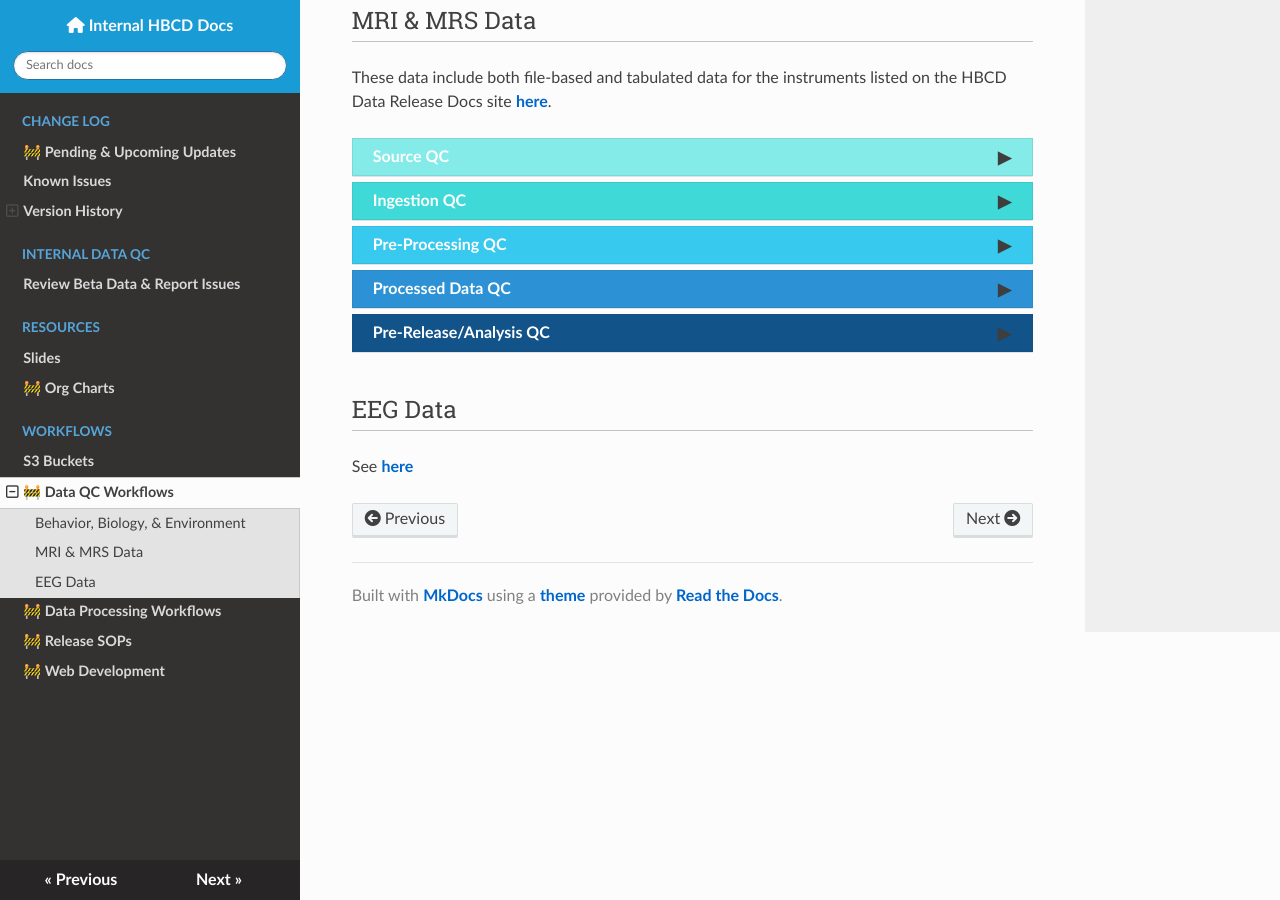
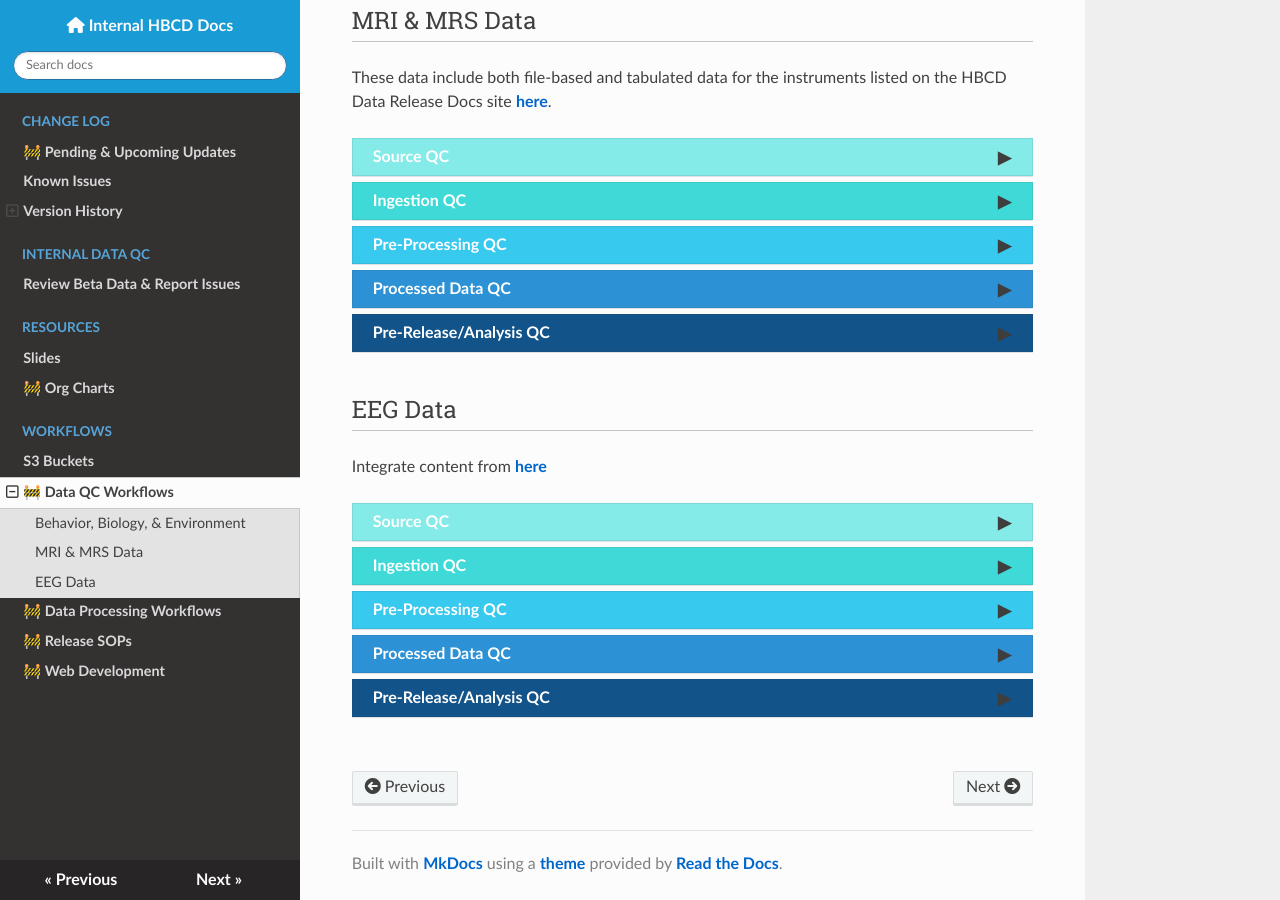
Before and after one commit to DCAN-Labs/hbcd-docs-internal, an MkDocs documentation site: the page built from docs/workflows/qc.md, in a window 1280 px wide and 900 px high, scrolled down 1017 px. Built offline with MkDocs 1.6.1, drawn with Linux system fonts in a browser that asks for light colours; nearby versions of some CDN libraries.

Commit message:
add EEG QC sections

```diff
--- a/docs/workflows/qc.md
+++ b/docs/workflows/qc.md
@@ -60,7 +60,6 @@ Parse all variable names and validate against naming rules:
 </p>
 <p><b>Required Fields</b><br>
 To enforce completeness without violating participant autonomy, we treat all fields as *required* by including standardized non-answer response options. This enables complete data collection while capturing legitimate missingness and refusals.<br>
-
 <ol>
 <i><strong>Implementation Steps:</strong></i>
 <li><p>For every field (except calculated fields or system-generated timestamps), ensure there is a valid value recorded.  </p>
@@ -155,7 +154,6 @@ Social & Environmental Determinants</td></tr>
 Transitions in Care</td></tr>
 </tbody>
 </table>
-
 Workgroups review the processed data via these QC Dashboards. QC performed on all data <strong>and</strong> site-specific data include:
 <ul>
 <li>Missingness   </li>
@@ -167,7 +165,6 @@ Workgroups review the processed data via these QC Dashboards. QC performed on al
     <img src="../images/qc/tableau.png" alt="Tableau" width="80%" height="auto" class="center">
     <p style="text-align: center;"><i>Example of Data View on Tableau Dashboard</i></p>
 </div>
-
 <p><b>Monthly Reports Submitted to Lasso</b><br>
 Based on the processed data QC performed via these dashboards, subject matter experts (SMEs) submit monthly reports to Lasso and Lasso connects relevant parties when issues are reported.</p>
 </div>
@@ -387,4 +384,78 @@ Data is selection for manual review based on multivariate prediction and Bayesia
 
 ## EEG Data
 
-See [here](https://docs.hbcdstudy.org/latest/instruments/eeg/#quality-control)
+Integrate content from [here](https://docs.hbcdstudy.org/latest/instruments/eeg/#quality-control)
+
+<div id="source-eeg" class="source-banner" onclick="toggleCollapse(this)">
+  <span class="text-with-link">
+  <span class="text">Source QC</span>
+  <a class="anchor-link" href="#source-eeg" title="Copy link">
+  <i class="fa-solid fa-link"></i>
+  </a>
+  </span>
+  <span class="arrow">▸</span>
+</div>
+<div class="collapsible-content">
+<p>After EEG acquisition, quality control checks are performed using <a href="https://github.com/aces/eeg2bids">EEG2BIDS Wizard</a>, a custom MATLAB application installed at all HBCD sites. These checks are immediately provided to the user to ensure the data&#39;s integrity and usability. The process includes:</p>
+<ul>
+<li>Verifying event markers in the EEG data to confirm all required events are accurately recorded.</li>
+<li>Ensuring the setup for stimulus presentation and EEG data acquisition adheres to the study protocol.</li>
+<li>Inspecting electrode impedances to ensure they are within acceptable limits.</li>
+<li>Detecting multiple task runs and incomplete recordings.</li>
+<li>Confirming the use of correct E-Prime task versions.</li>
+</ul>
+</div>
+
+<div id="ingestion-eeg" class="ingestion-banner" onclick="toggleCollapse(this)">
+  <span class="text-with-link">
+  <span class="text">Ingestion QC</span>
+  <a class="anchor-link" href="#ingestion-eeg" title="Copy link">
+  <i class="fa-solid fa-link"></i>
+  </a>
+  </span>
+  <span class="arrow">▸</span>
+</div>
+<div class="collapsible-content">
+<p>TO DO</p>
+</div>
+
+<div id="preproc-eeg" class="preproc-banner" onclick="toggleCollapse(this)">
+  <span class="text-with-link">
+  <span class="text">Pre-Processing QC</span>
+  <a class="anchor-link" href="#preproc-eeg" title="Copy link">
+  <i class="fa-solid fa-link"></i>
+  </a>
+  </span>
+  <span class="arrow">▸</span>
+</div>
+<div class="collapsible-content">
+TO DO
+</div>
+
+<div id="proc-eeg" class="proc-banner" onclick="toggleCollapse(this)">
+  <span class="text-with-link">
+  <span class="text">Processed Data QC</span>
+  <a class="anchor-link" href="#proc-eeg" title="Copy link">
+  <i class="fa-solid fa-link"></i>
+  </a>
+  </span>
+  <span class="arrow">▸</span>
+</div>
+<div class="collapsible-content">
+TO DO
+</div>
+
+<div id="pre-release-eeg" class="pre-release-banner" onclick="toggleCollapse(this)">
+  <span class="text-with-link">
+  <span class="text">Pre-Release/Analysis QC</span>
+  <a class="anchor-link" href="#pre-release-eeg" title="Copy link">
+  <i class="fa-solid fa-link"></i>
+  </a>
+  </span>
+  <span class="arrow">▸</span>
+</div>
+<div class="collapsible-content">
+TO DO
+</div>
+
+<br>
```
